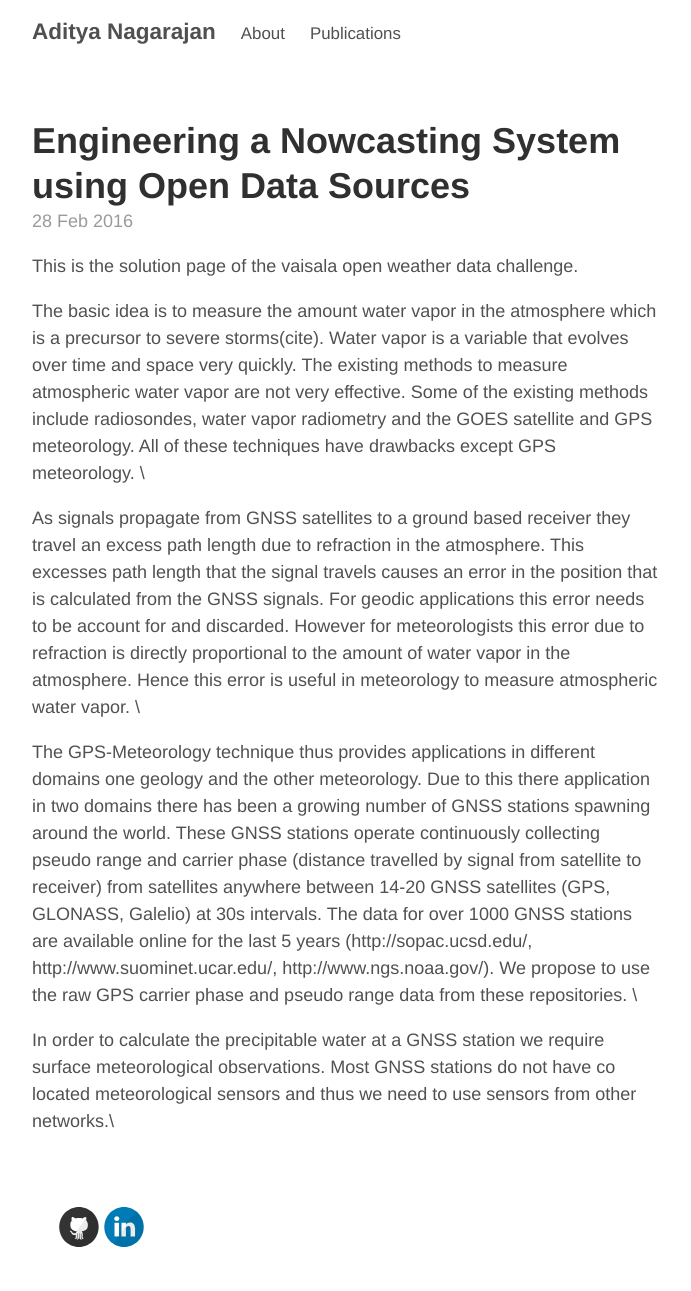
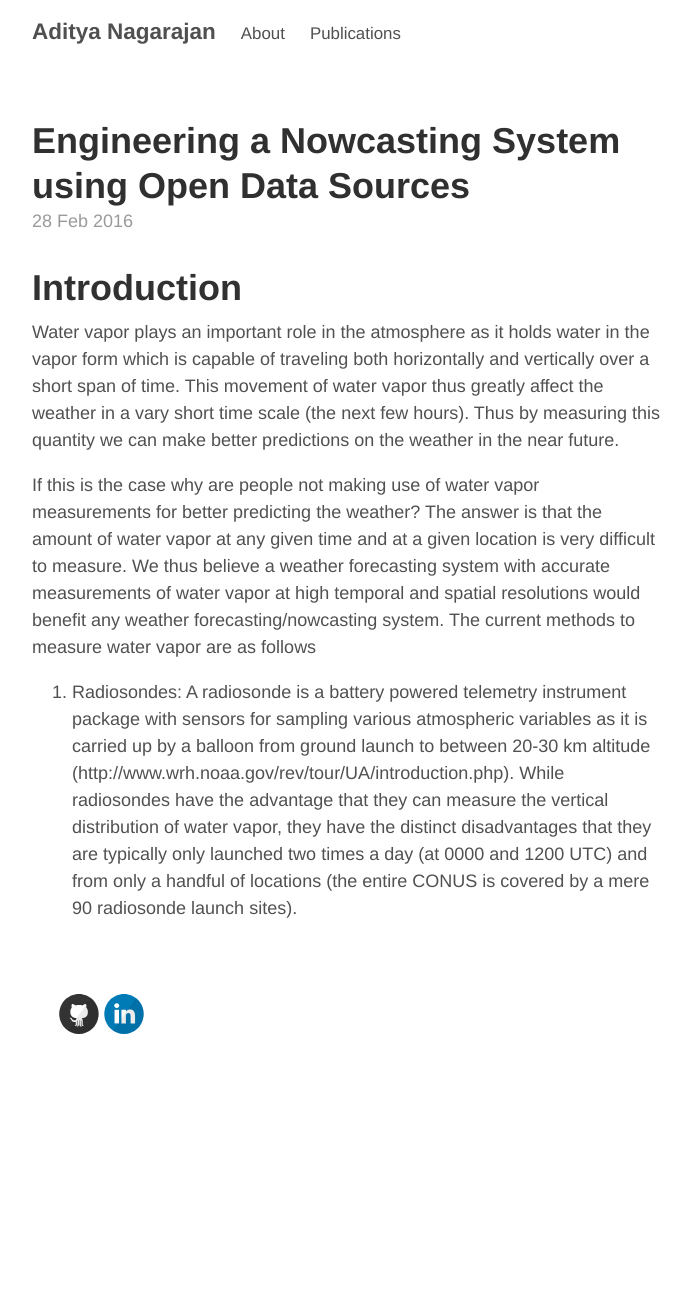
Before and after one commit to adityanagara/adityanagara.github.io, a Jekyll site: the page built from _posts/2016-02-28-Vaisala-Open-Weather-Data-Challenge.md, in a window 1280 px wide. Shown: the whole page, without its empty margins (293-984 px from the left). Built offline with Jekyll 4.4.1, drawn with Linux system fonts in a browser that asks for light colours; after the commit the page ends 1078 px from its top, so only the background shows below that.

Commit message:
visala document updated

```diff
--- a/_posts/2016-02-28-Vaisala-Open-Weather-Data-Challenge.md
+++ b/_posts/2016-02-28-Vaisala-Open-Weather-Data-Challenge.md
@@ -3,14 +3,20 @@ layout: post
 title: Engineering a Nowcasting System using Open Data Sources
 comments: true
 redirect_from: "/2016/02/28/Vaisala-Open-Weather-Data-Challenge/"
-permalink: jekyll-github-pages-poole
+permalink: vaisala-weather-data
 ---
-This is the solution page of the vaisala open weather data challenge.
+# Introduction
+Water vapor plays an important role in the atmosphere as it holds water in the vapor form which is
+capable of traveling both horizontally and vertically over a short span of time. This movement of water
+vapor thus greatly affect the weather in a vary short time scale (the next few hours). Thus by measuring this quantity
+we can make better predictions on the weather in the near future.
 
-The basic idea is to measure the amount water vapor in the atmosphere which is a precursor to severe storms(cite). Water vapor is a variable that evolves over time and space very quickly. The existing methods to measure atmospheric water vapor are not very effective. Some of the existing methods include radiosondes, water vapor radiometry and the GOES satellite and GPS meteorology. All of these techniques have drawbacks except GPS meteorology. \\
-
-As signals propagate from GNSS satellites to a ground based receiver they travel an excess path length due to refraction in the atmosphere. This excesses path length that the signal travels causes an error in the position that is calculated from the GNSS signals. For geodic applications this error needs to be account for and discarded. However for meteorologists this error due to refraction is directly proportional to the amount of water vapor in the atmosphere. Hence this error is useful in meteorology to measure atmospheric water vapor. \\
-
-The GPS-Meteorology technique thus provides applications in different domains one geology and the other meteorology. Due to this there application in two domains there has been a growing number of GNSS stations spawning around the world. These GNSS stations operate continuously collecting pseudo range and carrier phase (distance travelled by signal from satellite to receiver) from satellites anywhere between 14-20 GNSS satellites (GPS, GLONASS, Galelio) at 30s intervals. The data for over 1000 GNSS stations are available online for the last 5 years (http://sopac.ucsd.edu/,  http://www.suominet.ucar.edu/, http://www.ngs.noaa.gov/). We propose to use the raw GPS carrier phase and pseudo range data from these repositories. \\
-
-In order to calculate the precipitable water at a GNSS station we require surface meteorological observations. Most GNSS stations do not have co located meteorological sensors and thus we need to use sensors from other networks.\\
+If this is the case why are people not making use of water vapor measurements for better predicting the weather? The answer
+is that the amount of water vapor at any given time and at a given location is very difficult to measure. We thus believe
+a weather forecasting system with accurate measurements of water vapor at high temporal and spatial resolutions
+would benefit any weather forecasting/nowcasting system. The current methods to measure water vapor are as follows
+1. Radiosondes: A radiosonde is a battery powered telemetry instrument package with sensors for sampling various atmospheric variables as it is
+carried up by a balloon from ground launch to between 20-30 km altitude (http://www.wrh.noaa.gov/rev/tour/UA/introduction.php).
+While radiosondes have the advantage that they can measure the vertical distribution of water vapor, they have the distinct disadvantages that they are
+typically only launched two times a day (at 0000 and 1200 UTC) and from only a handful of locations
+(the entire CONUS is covered by a mere 90 radiosonde launch sites).
```
